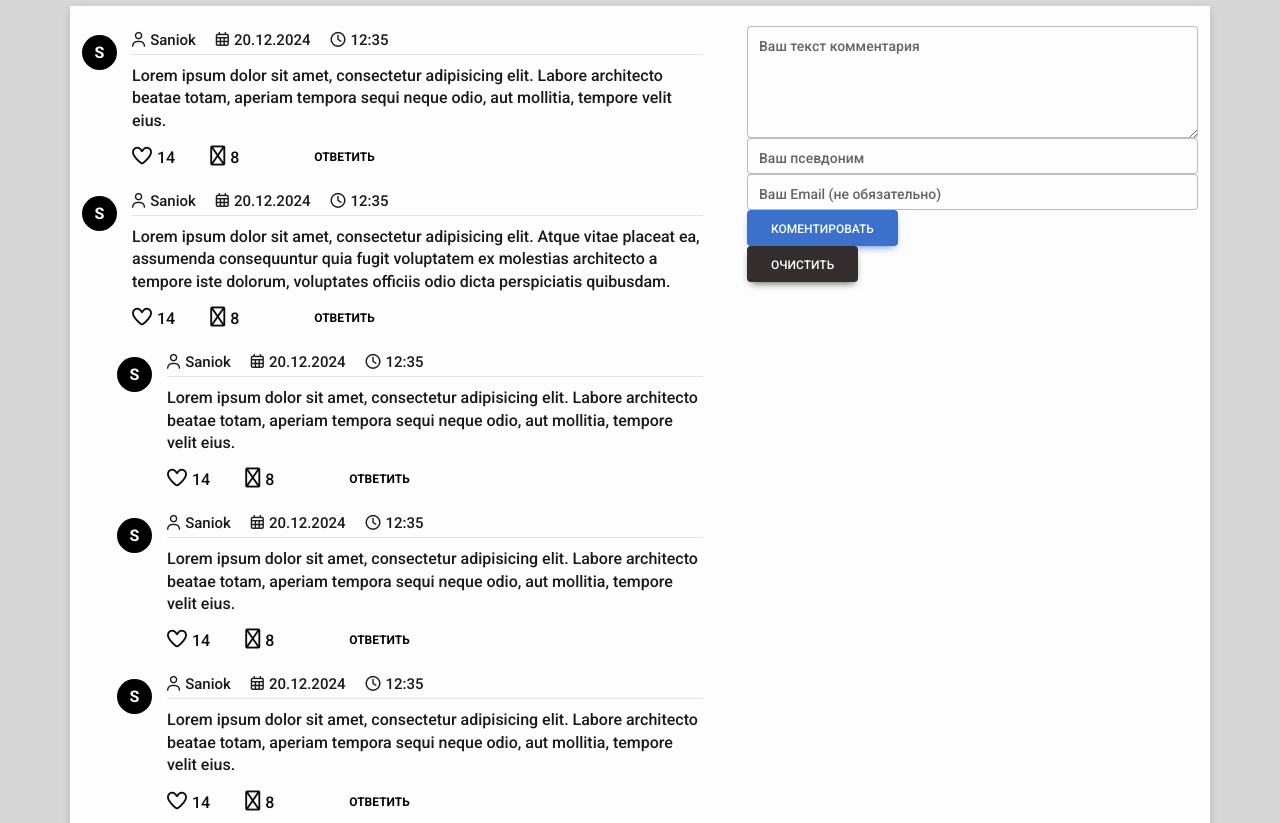
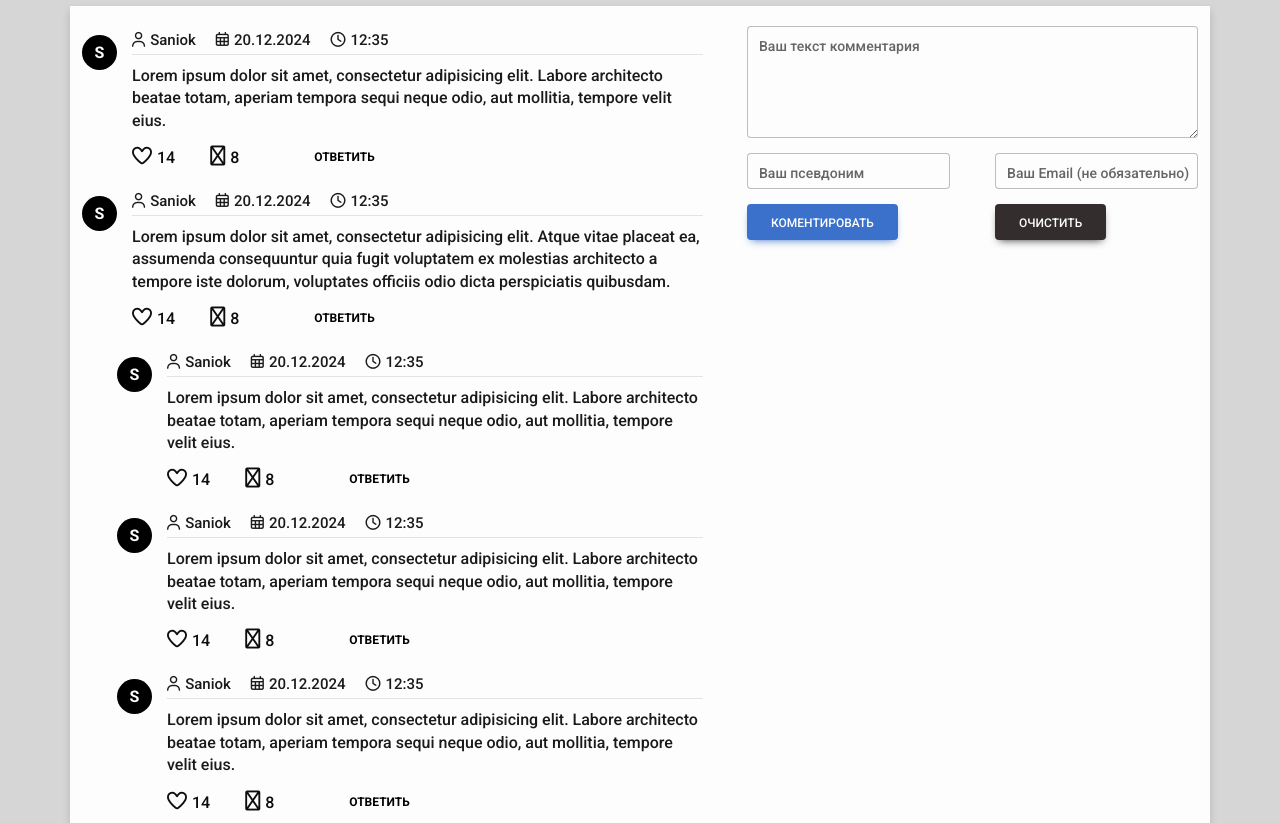
Before and after one commit to MrKra/MyBlog, a plain HTML site: page post.html in a window 1280 px wide. Shown: the part 3580-4403 px from the top of the page. Drawn offline with Linux system fonts and the light colour scheme.

Commit message:
Add form coments

```diff
--- a/css/main.css
+++ b/css/main.css
@@ -535,7 +535,8 @@ ON Content Popular
 .content-popular .news-title{margin-top: 5px;}
 .content-popular .news-title h3,
 .content-popular .news-title a{font-size: 20px;}
-.content-popular .news-meta{
+.content-popular .news-meta,
+.form-comment .comment-input{
 	padding: 2px 0;
 	display: flex;
   	flex-direction: row;
@@ -679,6 +680,17 @@ ON Block Comments
     border-radius: 10rem;
 }
 
+/***************
+ON Form Coments
+***************/
+.form-comment .comment-input{
+	margin-top: 15px;
+	padding: 0;
+}
+.form-comment .form-outline{
+	flex-basis: 45%;
+}
+
 /************
 ON Sidebar
 ************/
```
